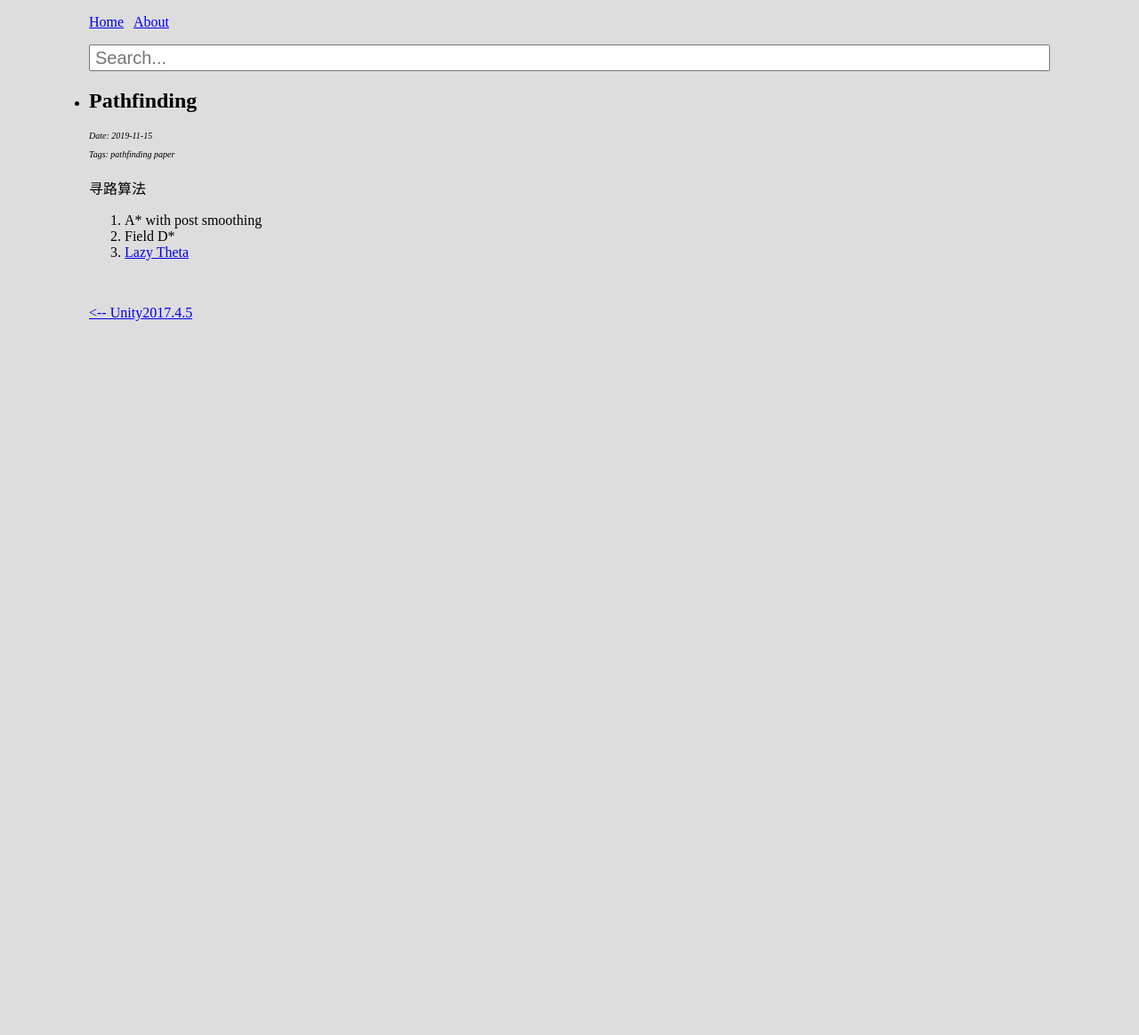
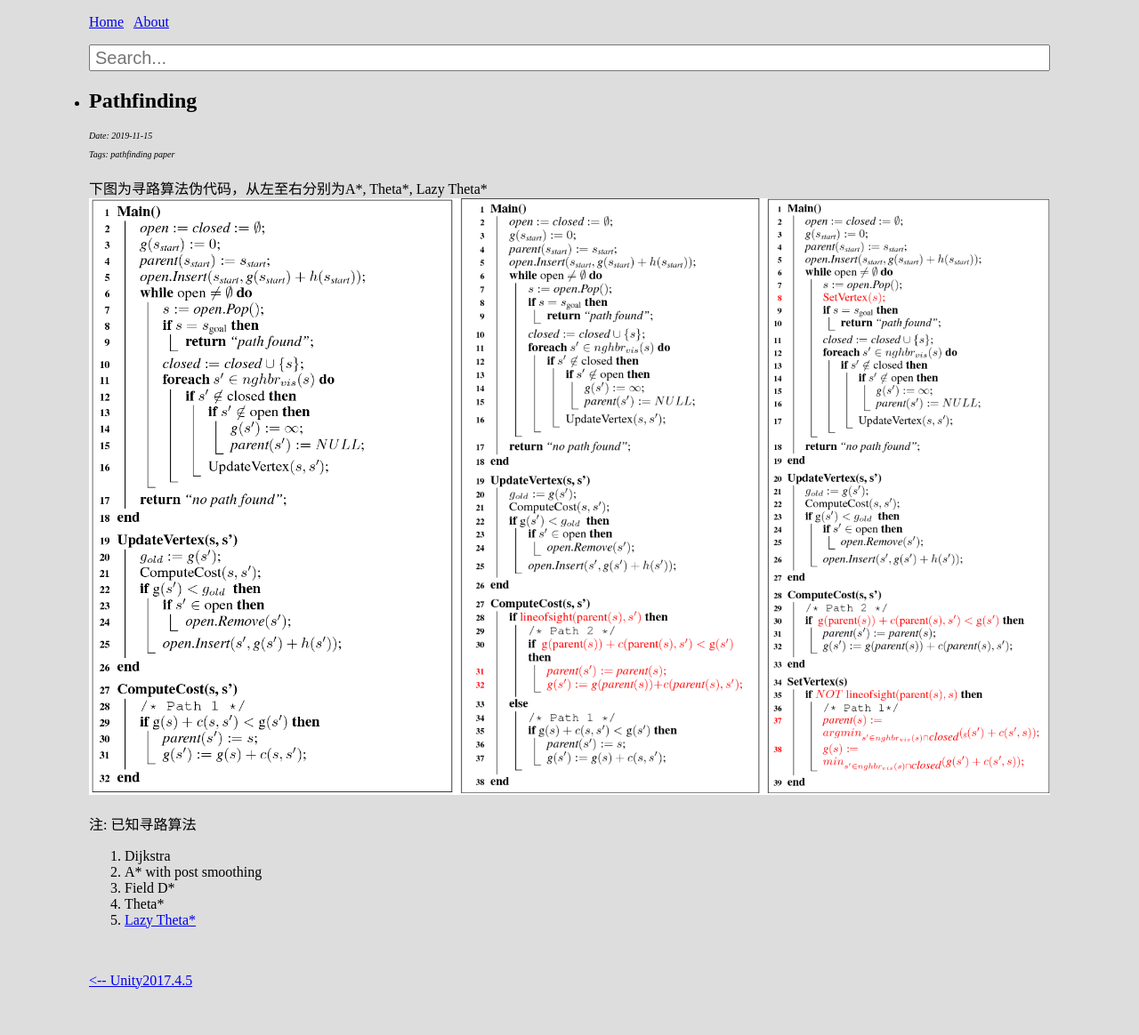
Before and after one commit to SylarLi/sylarli.github.io, a Jekyll site: the page built from _posts/2019-11-15-Pathfinding.md, in a window 1280 px wide. Shown: the whole page at 89% size. Built offline with Jekyll 4.4.1, drawn with Linux system fonts in a browser that asks for light colours; before the commit the page ends 900 px from its top, so only the background shows below that.

Commit message:
theta pesudo code

```diff
--- a/_posts/2019-11-15-Pathfinding.md
+++ b/_posts/2019-11-15-Pathfinding.md
@@ -2,8 +2,12 @@
 layout: post
 tags: [pathfinding paper]
 ---
-寻路算法
+下图为寻路算法伪代码，从左至右分别为A\*, Theta\*, Lazy Theta\*
+<img src="{{ site.url }}/assets/images/pathfinding-pesudo-code.png" width="100%">
 
-1. A* with post smoothing
-2. Field D*
-3. [Lazy Theta]({{ site.url }}/assets/pdf/Lazy-Theta.pdf)
+注: 已知寻路算法
+1. Dijkstra
+2. A* with post smoothing
+3. Field D*
+4. Theta\*
+5. [Lazy Theta\*]({{ site.url }}/assets/pdf/Lazy-Theta.pdf)
```
Also changed, not shown: assets/images/pathfinding-pesudo-code.png (added).
